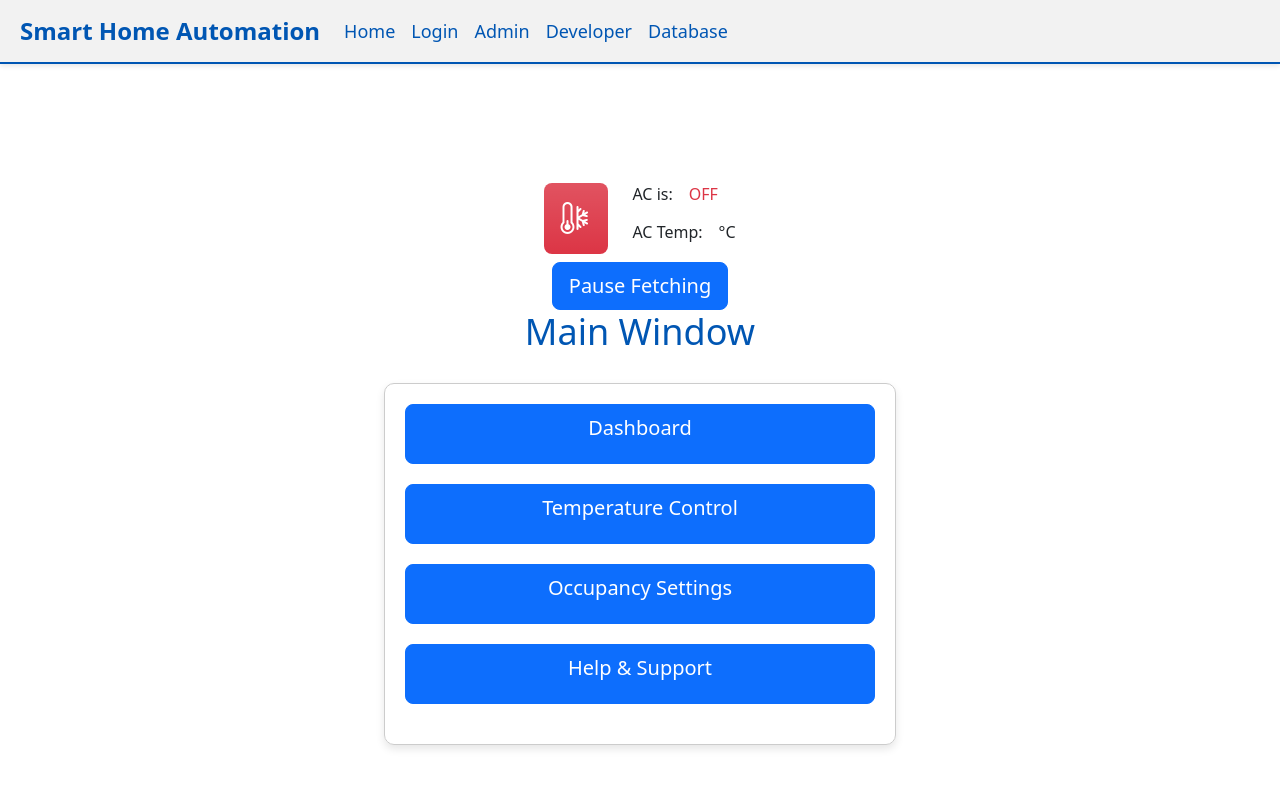
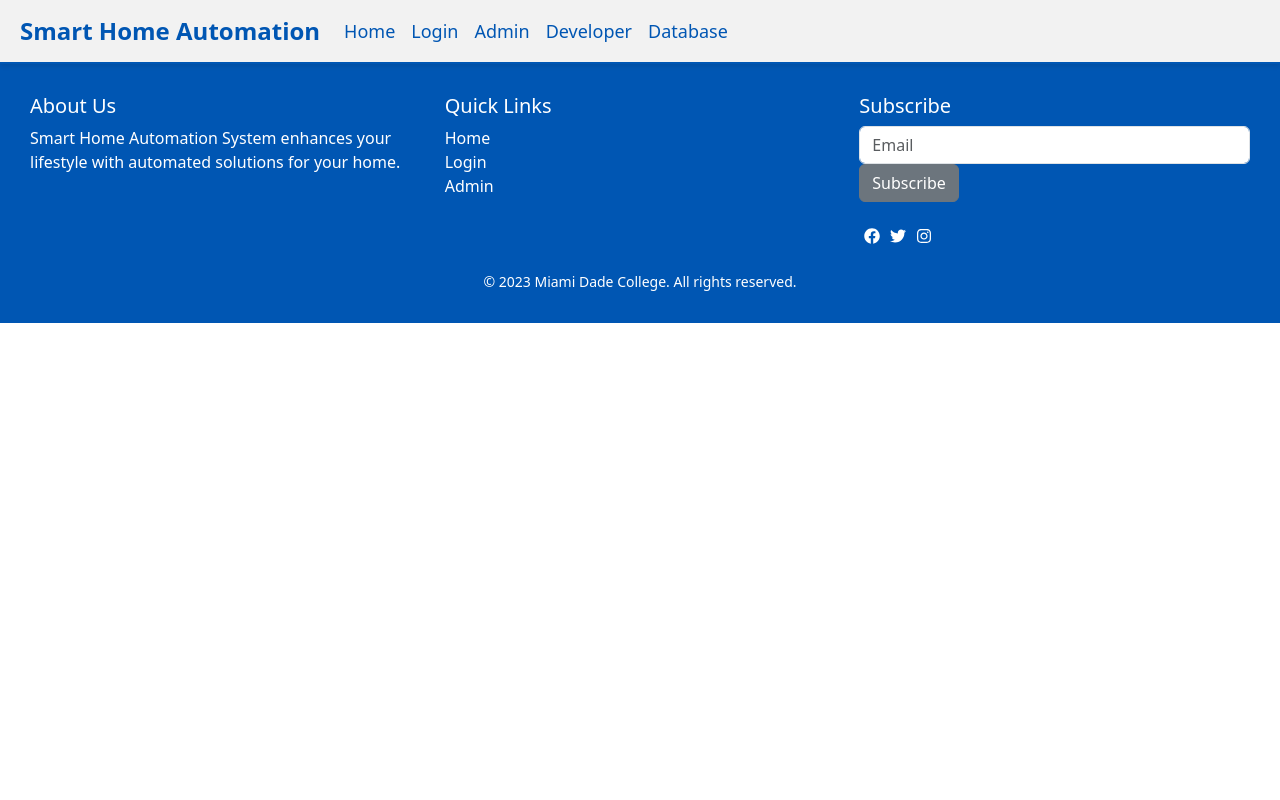
Before and after one commit to KevMP/smart-home-automation, a React (Create React App) app in the folder front-end/: page /admin in a window 1280 px wide. Shown: the top 800 px of the page. Built offline with nearby package versions, Linux system fonts and the light colour scheme; no server answers.

Commit message:
adding ac status

```diff
--- a/front-end/package.json
+++ b/front-end/package.json
@@ -11,7 +11,7 @@
     "react": "^18.2.0",
     "react-bootstrap": "^2.8.0",
     "react-dom": "^18.2.0",
-    "react-icons": "^4.10.1",
+    "react-icons": "^4.11.0",
     "react-router-dom": "^6.15.0",
     "react-scripts": "5.0.1",
     "web-vitals": "^2.1.4"
--- a/front-end/src/pages/Admin.js
+++ b/front-end/src/pages/Admin.js
@@ -1,96 +1,7 @@
-import React, { useState, useEffect } from 'react'
-import { Button, Container } from 'react-bootstrap'
-import axios from 'axios'
+import React from 'react'
 
-const Dashboard = () => {
-  const [data, setData] = useState({ ac_status: false, temp: '' })
-  const [isFetching, setIsFetching] = useState(true)
-
-  useEffect(() => {
-    const fetchData = () => {
-      // Only fetch if isFetching is true
-      if (isFetching) {
-        axios.get('/api/v1/dashboard')
-          .then(response => {
-            console.log(response.data.temp)
-            setData(response.data)
-          })
-          .catch(error => {
-            console.error('Error fetching data: ', error)
-          })
-      }
-    }
-
-    fetchData() // Fetch immediately
-
-    const interval = setInterval(fetchData, 5000)
-
-    return () => clearInterval(interval) // Cleanup on unmount
-  }, [isFetching]) // React on isFetching changes
-
-  return (
-    <>
-      <Container fluid style={{
-        display: 'flex',
-        flexDirection: 'column',
-        minHeight: '100vh',
-        margin: '0',
-        padding: '0'
-      }}>
-        <div style={{
-          flex: '1',
-          display: 'flex',
-          flexDirection: 'column',
-          justifyContent: 'center',
-          alignItems: 'center'
-        }}>
-          <div className='d-flex align-items-center'>
-              <div className={`text-center bg-${data.ac_status ? 'success' : 'danger'} bg-gradient text-white rounded-3 p-3 h2`}>
-                  <i className="bi bi-thermometer-snow"></i>
-              </div>
-
-              <div className='d-flex flex-column align-items-start ms-4'>
-                  <div className="d-flex align-items-center">
-                      <p className='lh-sm text-center'>AC is:</p>
-                      <p className={`lh-sm ${data.ac_status ? 'text-success' : 'text-danger'} ms-3`}>{data.ac_status ? 'ON' : 'OFF'}</p>
-                  </div>
-                  <div className="d-flex align-items-center">
-                      <p className='lh-sm text-center'>AC Temp:</p>
-                      <p className=' ms-3'>{data.temp}°C</p>
-                  </div>
-              </div>
-          </div>
-          <div>
-          <Button variant="primary" size="lg" onClick={() => setIsFetching(prevState => !prevState)}>
-            {isFetching ? 'Pause Fetching' : 'Resume Fetching'}
-          </Button>
-          </div>
-          <h2 style={{ color: '#0056b3', fontSize: '36px', marginBottom: '30px' }}>Main Window</h2>
-          <div style={{
-            width: '40%',
-            textAlign: 'center',
-            border: '1px solid #ccc',
-            boxShadow: '0px 4px 8px rgba(0,0,0,0.1)',
-            padding: '20px',
-            borderRadius: '10px'
-          }}>
-            <div style={{ marginBottom: '20px' }}>
-              <Button variant="primary" size="lg" style={{ minHeight: '60px', width: '100%' }} href='/dashboard'>Dashboard</Button>
-            </div>
-            <div style={{ marginBottom: '20px' }}>
-              <Button variant="primary" size="lg" style={{ minHeight: '60px', width: '100%' }} href='/temp' >Temperature Control</Button>
-            </div>
-            <div style={{ marginBottom: '20px' }}>
-              <Button variant="primary" size="lg" style={{ minHeight: '60px', width: '100%' }} href='/settings' >Occupancy Settings</Button>
-            </div>
-            <div style={{ marginBottom: '20px' }}>
-              <Button variant="primary" size="lg" style={{ minHeight: '60px', width: '100%' }} href='/help' >Help & Support</Button>
-            </div>
-          </div>
-        </div>
-      </Container>
-    </>
-  )
+const Admin = () => {
+  return (<></>)
 }
 
-export default Dashboard
+export default Admin
--- a/front-end/src/pages/Dashboard.js
+++ b/front-end/src/pages/Dashboard.js
@@ -1,32 +1,33 @@
-import React, { useState, useEffect } from 'react'
+// import React, { useState, useEffect } from 'react'
 import { Button, Container } from 'react-bootstrap'
-import axios from 'axios'
+// import axios from 'axios'
+import React from 'react'
 
 const Dashboard = () => {
-  const [data, setData] = useState({ ac_status: false, temp: '' })
-  const [isFetching, setIsFetching] = useState(true)
+  // const [data, setData] = useState({ ac_status: false, temp: '' })
+  // const [isFetching, setIsFetching] = useState(true)
 
-  useEffect(() => {
-    const fetchData = () => {
-      // Only fetch if isFetching is true
-      if (isFetching) {
-        axios.get('/api/v1/dashboard')
-          .then(response => {
-            console.log(response.data.temp)
-            setData(response.data)
-          })
-          .catch(error => {
-            console.error('Error fetching data: ', error)
-          })
-      }
-    }
+  // useEffect(() => {
+  //   const fetchData = () => {
+  //     // Only fetch if isFetching is true
+  //     if (isFetching) {
+  //       axios.get('/api/v1/dashboard')
+  //         .then(response => {
+  //           console.log(response.data.temp)
+  //           // setData(response.data)
+  //         })
+  //         .catch(error => {
+  //           console.error('Error fetching data: ', error)
+  //         })
+  //     }
+  //   }
 
-    fetchData() // Fetch immediately
+  //   fetchData() // Fetch immediately
 
-    const interval = setInterval(fetchData, 5000)
+  //   const interval = setInterval(fetchData, 5000)
 
-    return () => clearInterval(interval) // Cleanup on unmount
-  }, [isFetching]) // React on isFetching changes
+  //   return () => clearInterval(interval) // Cleanup on unmount
+  // }, [isFetching]) // React on isFetching changes
 
   return (
     <>
@@ -44,27 +45,6 @@ const Dashboard = () => {
           justifyContent: 'center',
           alignItems: 'center'
         }}>
-          <div className='d-flex align-items-center'>
-              <div className={`text-center bg-${data.ac_status ? 'success' : 'danger'} bg-gradient text-white rounded-3 p-3 h2`}>
-                  <i className="bi bi-thermometer-snow"></i>
-              </div>
-
-              <div className='d-flex flex-column align-items-start ms-4'>
-                  <div className="d-flex align-items-center">
-                      <p className='lh-sm text-center'>AC is:</p>
-                      <p className={`lh-sm ${data.ac_status ? 'text-success' : 'text-danger'} ms-3`}>{data.ac_status ? 'ON' : 'OFF'}</p>
-                  </div>
-                  <div className="d-flex align-items-center">
-                      <p className='lh-sm text-center'>AC Temp:</p>
-                      <p className=' ms-3'>{data.temp}°C</p>
-                  </div>
-              </div>
-          </div>
-          <div>
-          <Button variant="primary" size="lg" onClick={() => setIsFetching(prevState => !prevState)}>
-            {isFetching ? 'Pause Fetching' : 'Resume Fetching'}
-          </Button>
-          </div>
           <h2 style={{ color: '#0056b3', fontSize: '36px', marginBottom: '30px' }}>Main Window</h2>
           <div style={{
             width: '40%',
--- /dev/null
+++ b/front-end/src/pages/Developer/AC_Status.js
@@ -0,0 +1,38 @@
+import React from 'react'
+import { Card, Col } from 'react-bootstrap'
+import { BiSolidThermometer } from 'react-icons/bi' // Thermometer icon
+import { MdOpacity } from 'react-icons/md' // Icons for temperature and humidity
+
+function ACStatusCard ({ currentTemperature, currentHumidity, acStatus }) {
+  return (
+        <Col xs={12} md={4} className="mb-4">
+            <Card className="shadow" style={{ backgroundColor: 'rgb(9, 69, 120)' }}>
+                <Card.Body>
+                    <Card.Title className="text-white text-center">AC Status</Card.Title>
+
+                    <div className="d-flex align-items-center justify-content-between mb-3">
+                        <div className="d-flex align-items-center">
+                            <BiSolidThermometer className="text-white me-2" />
+                            <Card.Text className="text-white mb-0">
+                                Temperature: {currentTemperature}°
+                            </Card.Text>
+                        </div>
+
+                        <div className={`text-center bg-${acStatus ? 'success' : 'danger'} bg-gradient text-white rounded-3 p-2`}>
+                            <span>{acStatus ? 'ON' : 'OFF'}</span>
+                        </div>
+                    </div>
+
+                    <div className="d-flex align-items-center">
+                        <MdOpacity className="text-white me-2" />
+                        <Card.Text className="text-white mb-0">
+                            Humidity: {currentHumidity}%
+                        </Card.Text>
+                    </div>
+                </Card.Body>
+            </Card>
+        </Col>
+  )
+}
+
+export default ACStatusCard
--- a/front-end/src/pages/Developer/Developer.js
+++ b/front-end/src/pages/Developer/Developer.js
@@ -3,6 +3,7 @@ import { Container, Row, Modal, Button } from 'react-bootstrap'
 import AIComponent from './AI'
 import DatabaseComponent from './Database'
 import ACComponent from './AC'
+import ACStatusCard from './AC_Status'
 
 function Developer () {
   const [showConfirmation, setShowConfirmation] = useState(false)
@@ -34,6 +35,17 @@ function Developer () {
                 <AIComponent openConfirmation={handleOpenConfirmation} />
                 <DatabaseComponent openConfirmation={handleOpenConfirmation} />
                 <ACComponent openConfirmation={handleOpenConfirmation} />
+                <ACStatusCard />
+                <div className='align-items-center d-flex justify-content-center '>
+                  <Button
+                  variant="primary"
+                  size="lg"
+                  // onClick={() => setIsFetching(prevState => !prevState)}
+                  >
+                  Pause Fetching
+                    {/* {true ? 'Pause Fetching' : 'Resume Fetching'} */}
+                  </Button>
+                </div>
             </Row>
 
             <Modal show={showConfirmation} onHide={() => setShowConfirmation(false)} centered>
```
Also changed, not shown: front-end/src/pages/Developer/AC.js (+26 -8 lines), package.json (+4 -7 lines), 1 other file (tests, documents, lock files or other folders).
